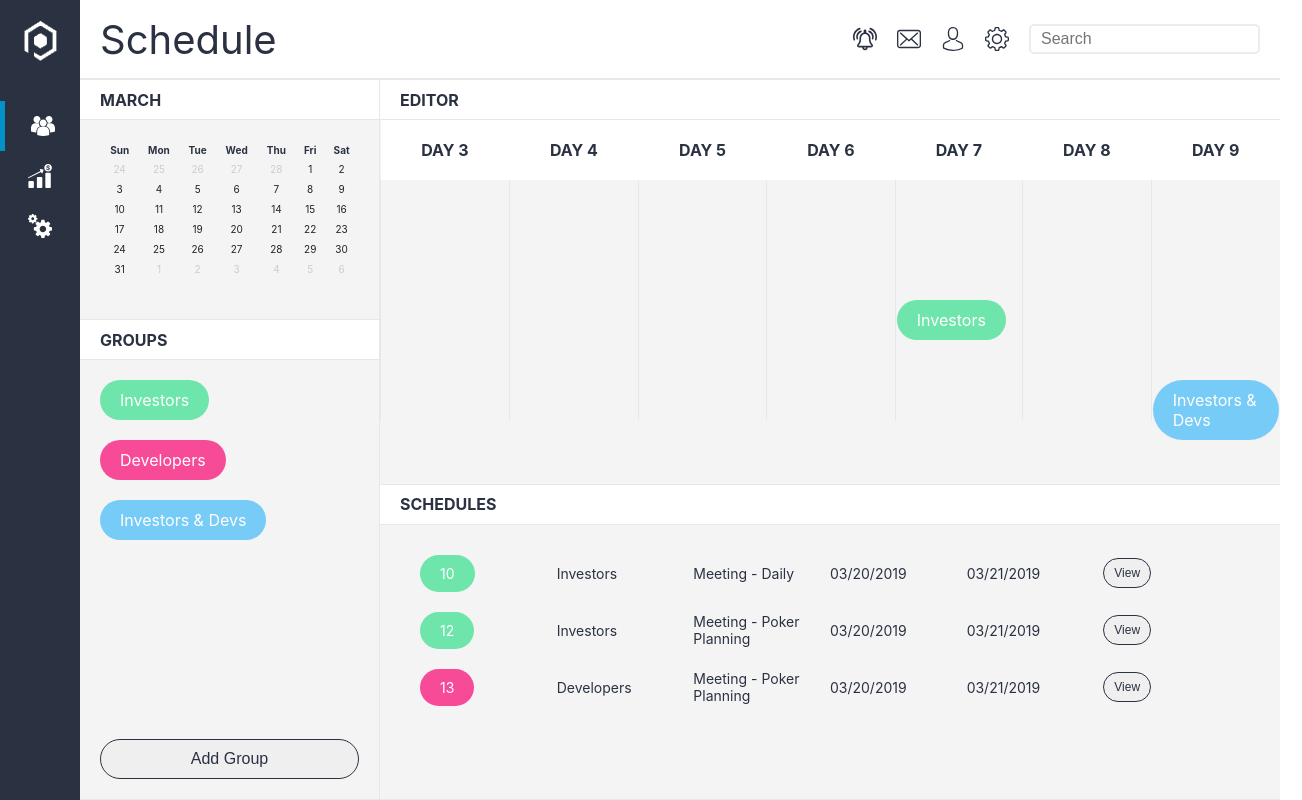
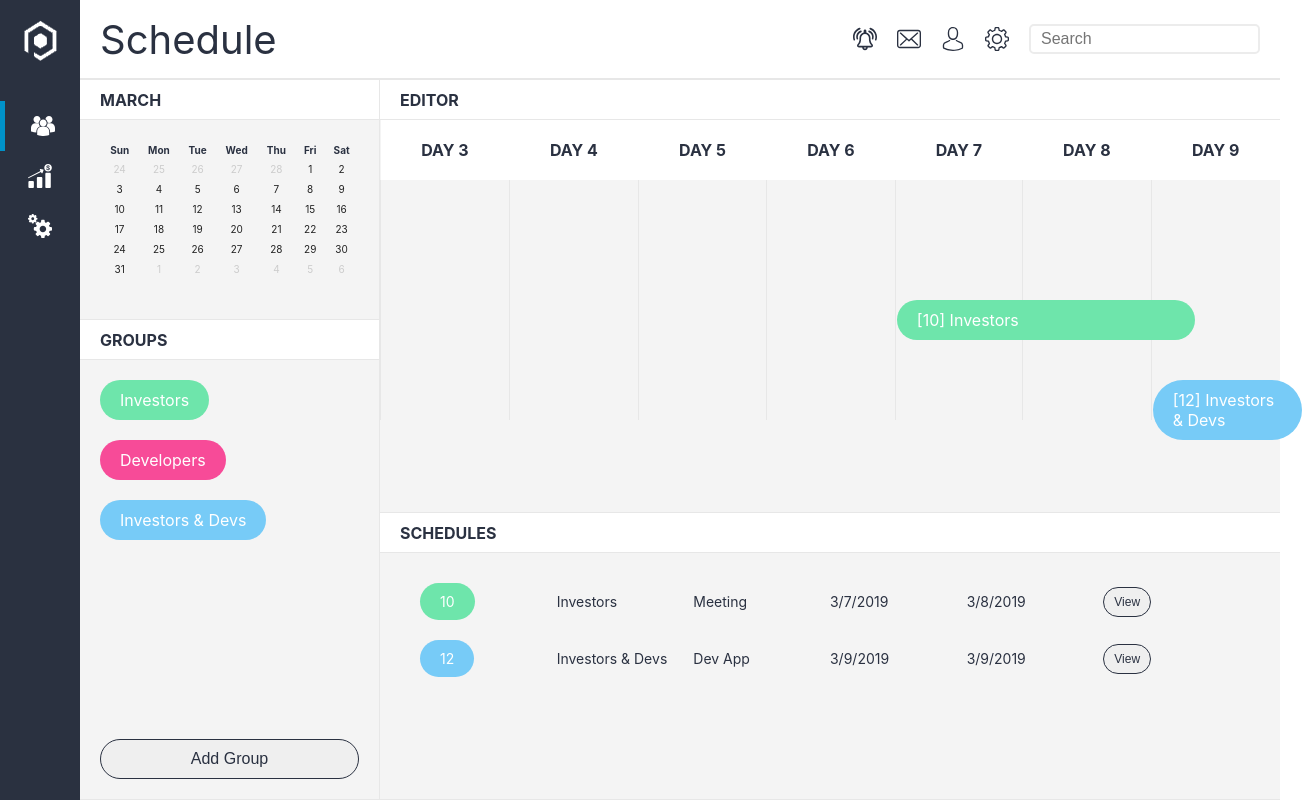
Before and after one commit to claudiogaraycochea/schedule, a React (Create React App) app: page / in a window 1280 px wide. Shown: the whole page, 1302 px wide, since content can reach past the window. Built offline with nearby package versions, Linux system fonts and the light colour scheme.

Commit message:
Schedule Edit and List

```diff
--- a/src/components/schedule/Schedule.js
+++ b/src/components/schedule/Schedule.js
@@ -6,6 +6,30 @@ import ScheduleEditor from '../scheduleEditor/ScheduleEditor';
 import ScheduleList from '../scheduleList/ScheduleList';
 
 class Schedule extends Component {
+  constructor(props) {
+    super(props);
+    this.state = {
+      schedule:[
+        {
+          dateBegin: '3/7/2019',
+          dateEnd: '3/8/2019',
+          row: 1,
+          task: '10',
+          taskTitle: 'Meeting',
+          groupId: 1,
+        },
+        {
+          dateBegin: '3/9/2019',
+          dateEnd: '3/9/2019',
+          row: 2,
+          task: '12',
+          taskTitle: 'Dev App',
+          groupId: 3,
+        },
+      ],
+    }
+  }
+
   render() {
     return (
       <div className="content-page schedule">
@@ -14,8 +38,8 @@ class Schedule extends Component {
           <GroupSelector />
         </div>
         <div className="schedule-content">
-          <ScheduleEditor />
-          <ScheduleList />
+          <ScheduleEditor {...this.state}/>
+          <ScheduleList {...this.state}/>
         </div>
       </div>
     );
--- a/src/components/scheduleEditor/ScheduleEditor.css
+++ b/src/components/scheduleEditor/ScheduleEditor.css
@@ -21,7 +21,7 @@
 	border-collapse: collapse;
 }
 
-.lapse-wrapper .value-day {
+.lapse-wrapper .day-container {
 	position: relative;
 }
 
--- a/src/components/scheduleEditor/ScheduleEditor.js
+++ b/src/components/scheduleEditor/ScheduleEditor.js
@@ -7,26 +7,16 @@ class ScheduleEditor extends Component {
     super(props);
     this.state = {
       dateSelected: {},
-      schedule:[
-        {
-          dateBegin: '3/7/2019',
-          dateEnd: '3/7/2019',
-          row: 1,
-          groupId: 1,
-        },
-        {
-          dateBegin: '3/9/2019',
-          dateEnd: '3/9/2019',
-          row: 2,
-          groupId: 3,
-        },
-      ],
+      schedule: [],
     }
   }
 
   componentWillMount(){
     const dateSelected = dataMonth.getToday();
-    this.setState({dateSelected});
+    this.setState({
+      dateSelected,
+      schedule: this.props.schedule,
+    });
   }
 
 	onDragOver = (ev) => {
@@ -35,20 +25,8 @@ class ScheduleEditor extends Component {
 
   onDrop = (ev, data) => {
     const groupId = parseInt(ev.dataTransfer.getData('groupId'));
-    //console.log('*******************',data,' / groupId: ',groupId);
     const dateBegin = this.state.dateSelected.month+'/'+data.day+'/'+this.state.dateSelected.year;
     let schedule = this.state.schedule;
-    //let scheduleItem = schedule.filter(item => item.date === date );
-    /*if(scheduleItem.length>0){
-      scheduleItem[0].groupId = groupId;
-    }
-    else{
-      const newScheduleItem = {
-        date,
-        groupId: groupId,
-      }
-      schedule.push(newScheduleItem);
-    }*/
 
     const newScheduleItem = {
       dateBegin: dateBegin,
@@ -65,26 +43,29 @@ class ScheduleEditor extends Component {
   getGroup = (groupId) => {
     const item = groupList.filter(item => (item.id === groupId));
     if(item.length>0){
-      return <div className={`group-item ${item[0].color}`}>{item[0].name}</div>
+      return item[0];
     }
-    return 'eee';
+    return null;
   }
 
-  showGroup = (data) => {
+  showTask = (data) => {
     const row = data.i;
     const day = data.day;
     const dateBegin = this.state.dateSelected.month+'/'+day+'/'+this.state.dateSelected.year;
     const item = this.state.schedule.filter(item => ((item.dateBegin === dateBegin) && (item.row === row)));
     if(item.length>0){
-      const groupId = item[0].groupId;
-      const element = (item[0].groupId) ? this.getGroup(groupId) : 'ee';
-      return element;
+      const scheduleItem = item[0];
+      const groupItem = this.getGroup(scheduleItem.groupId);
+      const dateBegin = new Date(item[0].dateBegin);
+      const dateEnd = new Date(item[0].dateEnd);
+      const diffDays = parseInt((dateEnd - dateBegin) / (1000 * 60 * 60 * 24));
+      const groupItemWidth = diffDays * 149 + 149;
+    return <div className={`group-item ${groupItem.color}`} style={{width: groupItemWidth}}>[{scheduleItem.task}] {groupItem.name}</div>;
     }
     return '';
   }
 
   buildLapseContent = (lapseDays) => {
-    //const dateSelected = this.state.dateSelected;
     let table = [];
     let itemDraggable = true;
 
@@ -97,15 +78,13 @@ class ScheduleEditor extends Component {
             j,
             day: lapseDays[j].day,
           }
-          //console.log('lapseDays :',lapseDays[j],' > j:',{j},' > lapseDays[j]value',lapseDays[j].day);
           children.push(
             <td key={j}
               onDragOver={(e)=>this.onDragOver(e)}
               onDrop={(e)=>{this.onDrop(e, data)}}>
               <div className="item item-draggable">
                 <div className="value-day">
-                  {/*i:{i} j:{j} d {lapseDays[j].day}*/}
-                  {this.showGroup(data)}
+                  {this.showTask(data)}
                 </div>
               </div>
             </td>
@@ -148,7 +127,6 @@ class ScheduleEditor extends Component {
   }
 
   render() {
-    console.log('this.state: ',this.state);
     return (
       <div className="schedule-editor">
         <div className="module-box">
--- a/src/components/scheduleList/ScheduleList.js
+++ b/src/components/scheduleList/ScheduleList.js
@@ -1,8 +1,20 @@
 import React, { Component } from 'react';
 import './ScheduleList.css';
-import { scheduleList, groupList } from '../../global/Global';
+import { groupList } from '../../global/Global';
 
 class ScheduleList extends Component {
+  constructor(props) {
+    super(props);
+    this.state = {
+      scheduleList: [],
+    }
+  }
+
+  componentWillMount(){
+    this.setState({
+      scheduleList: this.props.schedule,
+    });
+  }
 
   render() {
     return (
@@ -13,7 +25,7 @@ class ScheduleList extends Component {
           </div>
           <div className="content">
             <div className="table">
-              { scheduleList.map((item, key)=>{
+              { this.state.scheduleList.map((item, key)=>{
                   const groupItem = groupList.reduce((result, group) => {
                       if(group.id === item.groupId){
                         result = group;
@@ -21,11 +33,11 @@ class ScheduleList extends Component {
                       return result;
                     }, "");
                   return <div key={key} className="item">
-                    <div className="col-2"><div className={`group-item ${groupItem.color}`}>{item.id}</div></div>
+                    <div className="col-2"><div className={`group-item ${groupItem.color}`}>{item.task}</div></div>
                     <div className="col-2">{groupItem.name}</div>
-                    <div className="col-2">{item.title}</div>
-                    <div className="col-2">{item.createdAt}</div>
-                    <div className="col-2">{item.updatedAt}</div>
+                    <div className="col-2">{item.taskTitle}</div>
+                    <div className="col-2">{item.dateBegin}</div>
+                    <div className="col-2">{item.dateEnd}</div>
                     <div className="col-2"><button className="btn small">View</button></div>
                   </div>
                 })
```
